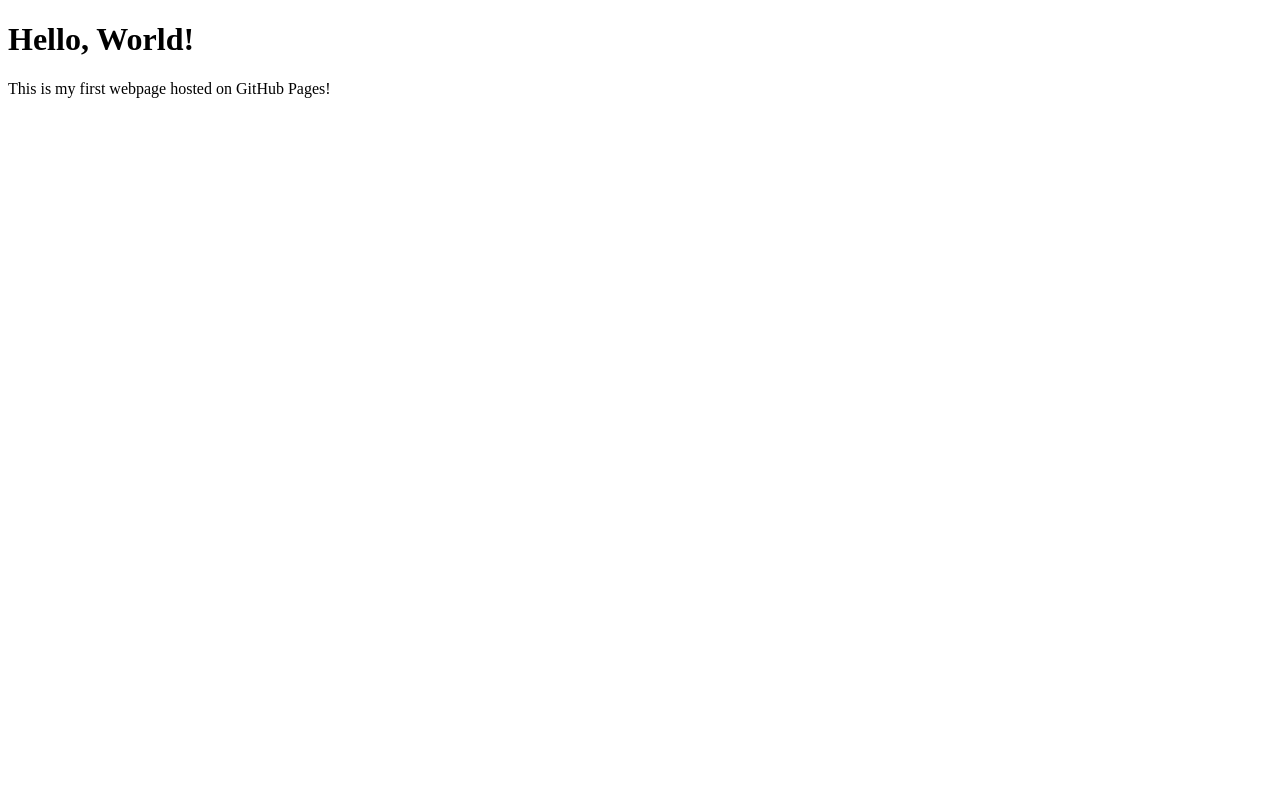
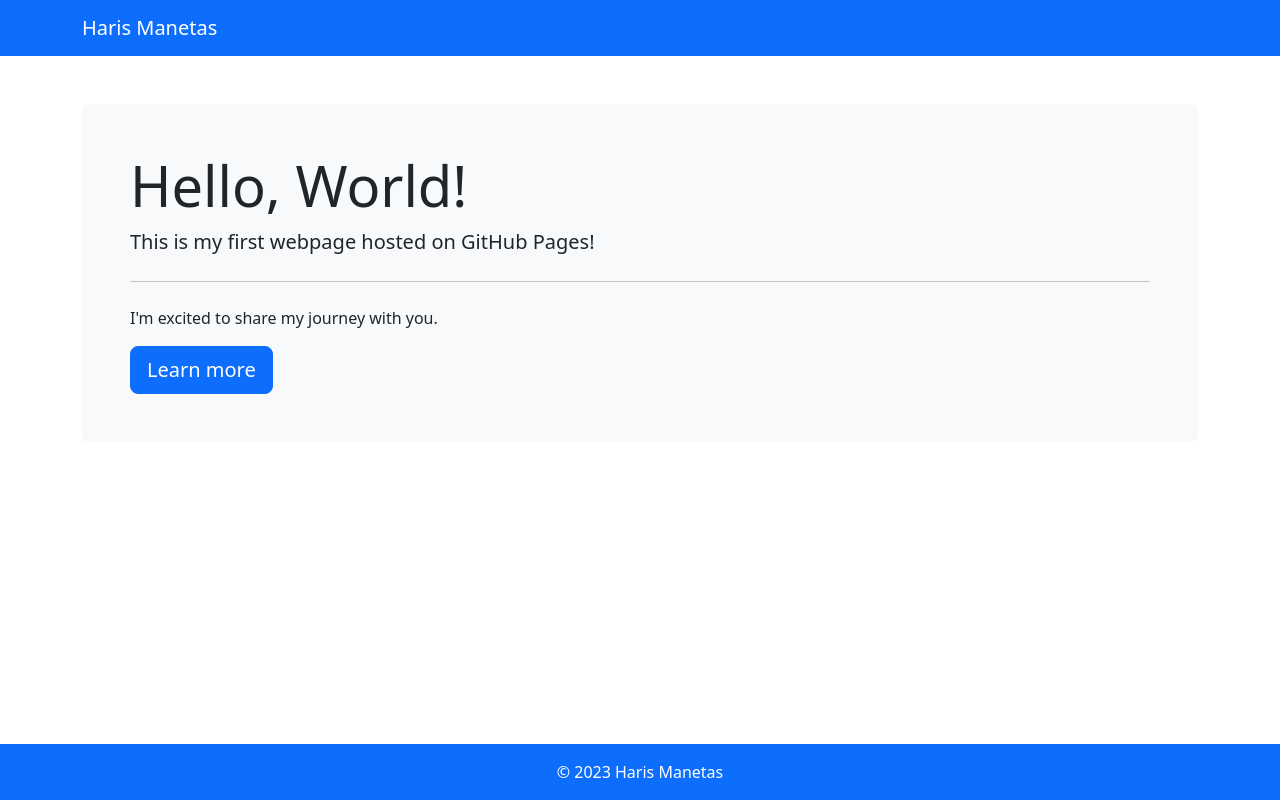
Before and after one commit to harismanetas/harismanetas.github.io, a plain HTML site: page index.html in a window 1280 px wide. Drawn offline with nearby package versions, Linux system fonts and the light colour scheme.

Commit message:
Update index.html

```diff
--- a/index.html
+++ b/index.html
@@ -3,10 +3,74 @@
 <head>
     <meta charset="UTF-8">
     <meta name="viewport" content="width=device-width, initial-scale=1.0">
-    <title>My First GitHub Page</title>
+    <title>Haris Manetas - My First GitHub Page</title>
+    <!-- Bootstrap CSS -->
+    <link rel="stylesheet" href="https://cdn.jsdelivr.net/npm/bootstrap@5.3.0/dist/css/bootstrap.min.css">
+    <style>
+        /* Sticky footer styles */
+        html, body {
+            height: 100%;
+        }
+        body {
+            display: flex;
+            flex-direction: column;
+        }
+        #page-content {
+            flex: 1 0 auto;
+        }
+        .footer {
+            flex-shrink: 0;
+        }
+    </style>
 </head>
 <body>
-    <h1>Hello, World!</h1>
-    <p>This is my first webpage hosted on GitHub Pages!</p>
+    <!-- Navbar -->
+    <nav class="navbar navbar-dark bg-primary">
+        <div class="container">
+            <a class="navbar-brand" href="#">Haris Manetas</a>
+        </div>
+    </nav>
+
+    <!-- Content -->
+    <div id="page-content">
+        <!-- Hero Section -->
+        <main role="main" class="container my-5">
+            <div class="bg-light p-5 rounded">
+                <h1 class="display-4">Hello, World!</h1>
+                <p class="lead">This is my first webpage hosted on GitHub Pages!</p>
+                <hr class="my-4">
+                <p>I'm excited to share my journey with you.</p>
+                <a class="btn btn-primary btn-lg" data-bs-toggle="modal" data-bs-target="#underConstructionModal">Learn more</a>
+            </div>
+        </main>
+    </div>
+
+    <!-- Footer -->
+    <footer class="footer bg-primary text-white text-center py-3">
+        <div class="container">
+            &copy; 2023 Haris Manetas
+        </div>
+    </footer>
+
+    <!-- Under Construction Modal -->
+    <div class="modal fade" id="underConstructionModal" tabindex="-1" aria-labelledby="underConstructionModalLabel" aria-hidden="true">
+        <div class="modal-dialog modal-dialog-centered">
+            <div class="modal-content">
+                <div class="modal-header">
+                    <h5 class="modal-title" id="underConstructionModalLabel">Under Construction</h5>
+                    <button type="button" class="btn-close" data-bs-dismiss="modal" aria-label="Close"></button>
+                </div>
+                <div class="modal-body text-center">
+                    Oops! This page is still under construction 😊
+                </div>
+                <div class="modal-footer">
+                    <button type="button" class="btn btn-secondary" data-bs-dismiss="modal">Got it!</button>
+                </div>
+            </div>
+        </div>
+    </div>
+
+    <!-- Bootstrap JS Bundle with Popper -->
+    <script src="https://cdn.jsdelivr.net/npm/bootstrap@5.3.0/dist/js/bootstrap.bundle.min.js"></script>
 </body>
 </html>
```
